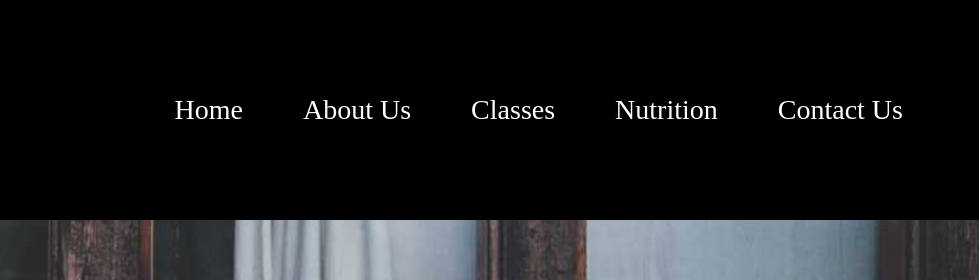
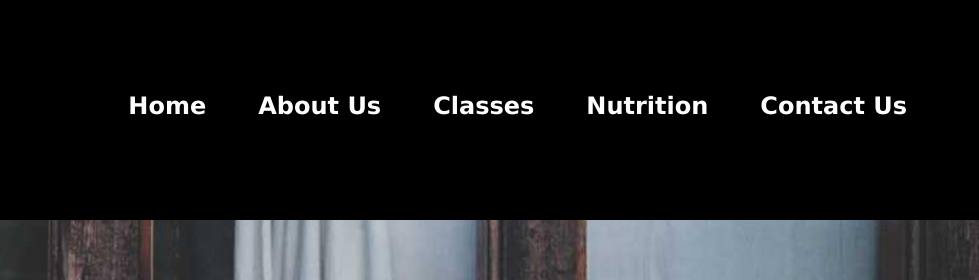
Before and after one commit to ekohadipermana/fitness_web_2_0, a plain HTML site: page index.html in a window 1280 px wide. Shown: the top 280 px of the page, 301-1280 px from the left. Drawn offline with Linux system fonts and the light colour scheme.

Commit message:
changed nav li css font size to 1.5em, font family verdana arial ssans serif and bold

```diff
--- a/css/styles.css
+++ b/css/styles.css
@@ -86,9 +86,11 @@ nav ul {
 nav li {
     display: inline-block; /* inline block will show the items horizontally
     instead of vertically */
-    font-size: 1.75em; /* o 1.75em means
+    font-size: 1.5em; /* o 1.75em means
     the font size of the list item text is 1.75 times
     larger than the default font size of the browser */
+    font-family: Verdana, Arial, sans-serif;
+    font-weight: bold;
 }
 
 nav li a {
```
